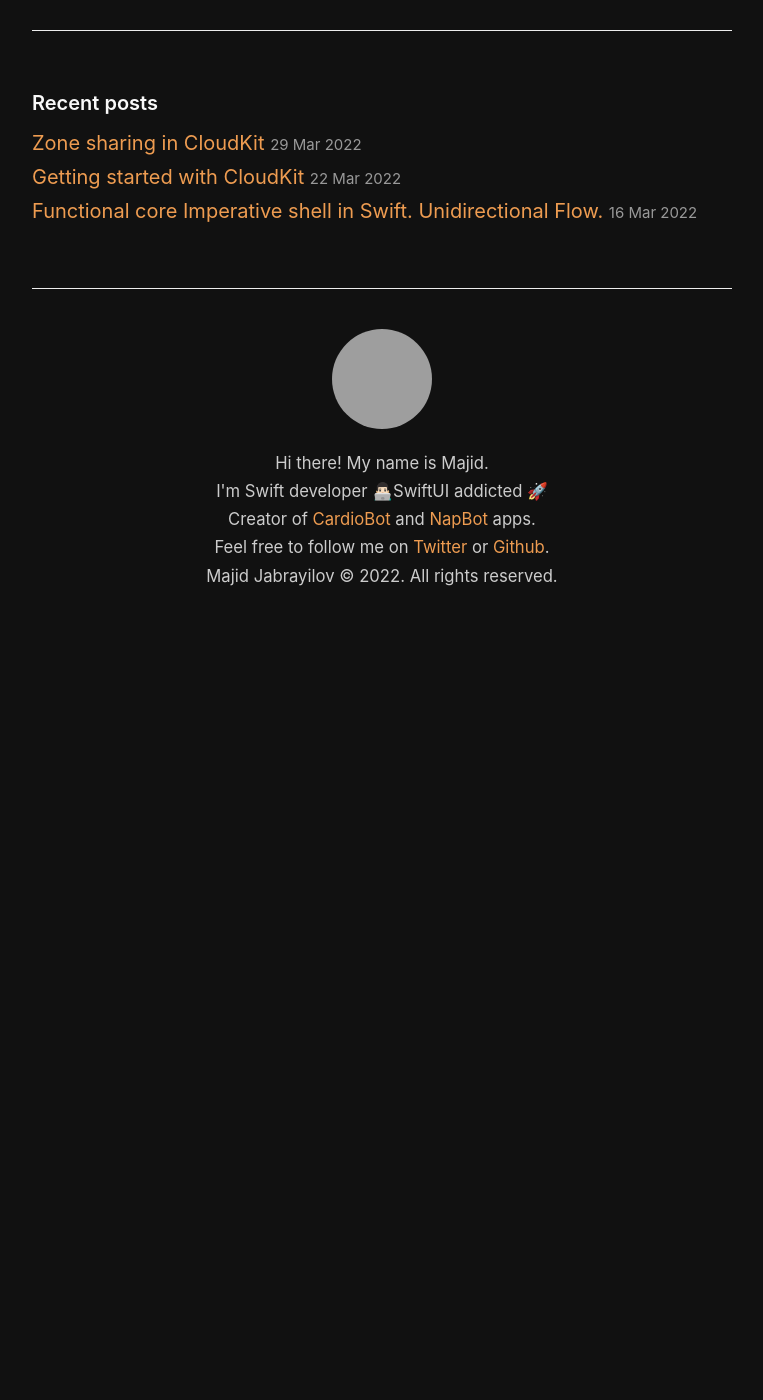
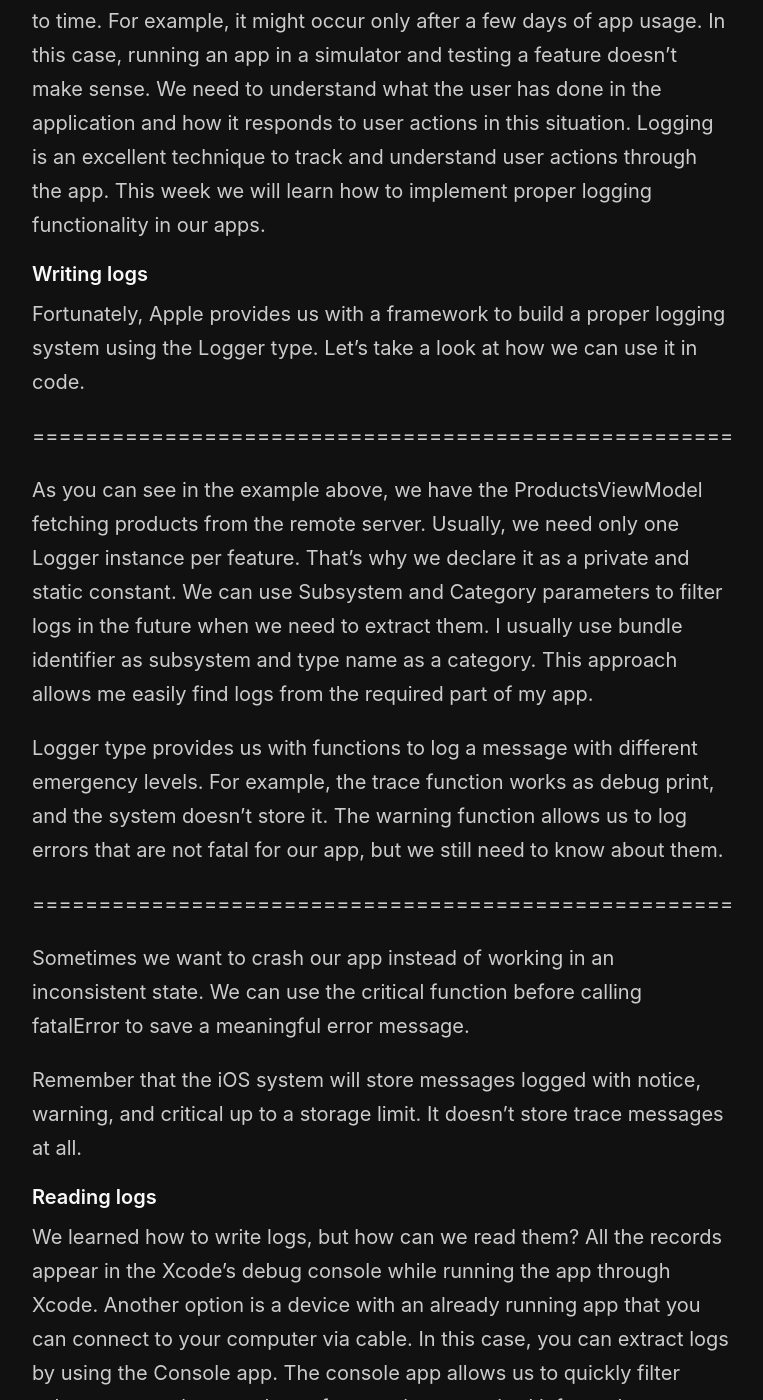
Before and after one commit to mecid/mecid.github.io, a Jekyll site: the page built from _posts/2022-04-06-logging-in-swift.md, in a window 1280 px wide and 1400 px high, scrolled down 306 px. Shown: the whole window, without its empty margins (258-1021 px from the left). Built offline with Jekyll 4.4.1, drawn with Linux system fonts in a browser that asks for light colours; before the commit the page ends 936 px from its top, so only the background shows below that; some of the changed text lies outside the part shown; grey boxes are pictures that could not be loaded.

Commit message:
logging post content added

```diff
--- a/_posts/2022-04-06-logging-in-swift.md
+++ b/_posts/2022-04-06-logging-in-swift.md
@@ -2,3 +2,35 @@
 title: Logging in Swift
 layout: post
 ---
+
+We encounter bugs that are very hard to catch in the debugger from time to time. For example, it might occur only after a few days of app usage. In this case, running an app in a simulator and testing a feature doesn't make sense. We need to understand what the user has done in the application and how it responds to user actions in this situation. Logging is an excellent technique to track and understand user actions through the app. This week we will learn how to implement proper logging functionality in our apps.
+
+#### Writing logs
+Fortunately, Apple provides us with a framework to build a proper logging system using the Logger type. Let's take a look at how we can use it in code.
+
+=====================================================
+
+As you can see in the example above, we have the ProductsViewModel fetching products from the remote server. Usually, we need only one Logger instance per feature. That's why we declare it as a private and static constant. We can use Subsystem and Category parameters to filter logs in the future when we need to extract them. I usually use bundle identifier as subsystem and type name as a category. This approach allows me easily find logs from the required part of my app.
+
+Logger type provides us with functions to log a message with different emergency levels. For example, the trace function works as debug print, and the system doesn't store it. The warning function allows us to log errors that are not fatal for our app, but we still need to know about them.
+
+=====================================================
+
+Sometimes we want to crash our app instead of working in an inconsistent state. We can use the critical function before calling fatalError to save a meaningful error message.
+
+Remember that the iOS system will store messages logged with notice, warning, and critical up to a storage limit. It doesn't store trace messages at all.
+
+#### Reading logs
+We learned how to write logs, but how can we read them? All the records appear in the Xcode's debug console while running the app through Xcode. Another option is a device with an already running app that you can connect to your computer via cable. In this case, you can extract logs by using the Console app. The console app allows us to quickly filter subsystems and categories to focus only on required information.
+
+=====================================================
+
+#### Formatting logs
+As you can see in the screenshot above, the Console app hides a part of logged information. By default, the Logger type saves only StaticString, and all the interpolated content is private for the developer. Usually, we need to see the description of the error. We should use the public as a privacy parameter to make it possible.
+
+=====================================================
+
+The Logger type uses String interpolation to provide formatting options, like aligning, hiding, and formatting values.
+
+#### Conclusion
+Logging errors and crucial situations in your app is vital. Today we learned how to build a proper logging flow and how we can leverage the power of the Console app to filter logged messages.
```
